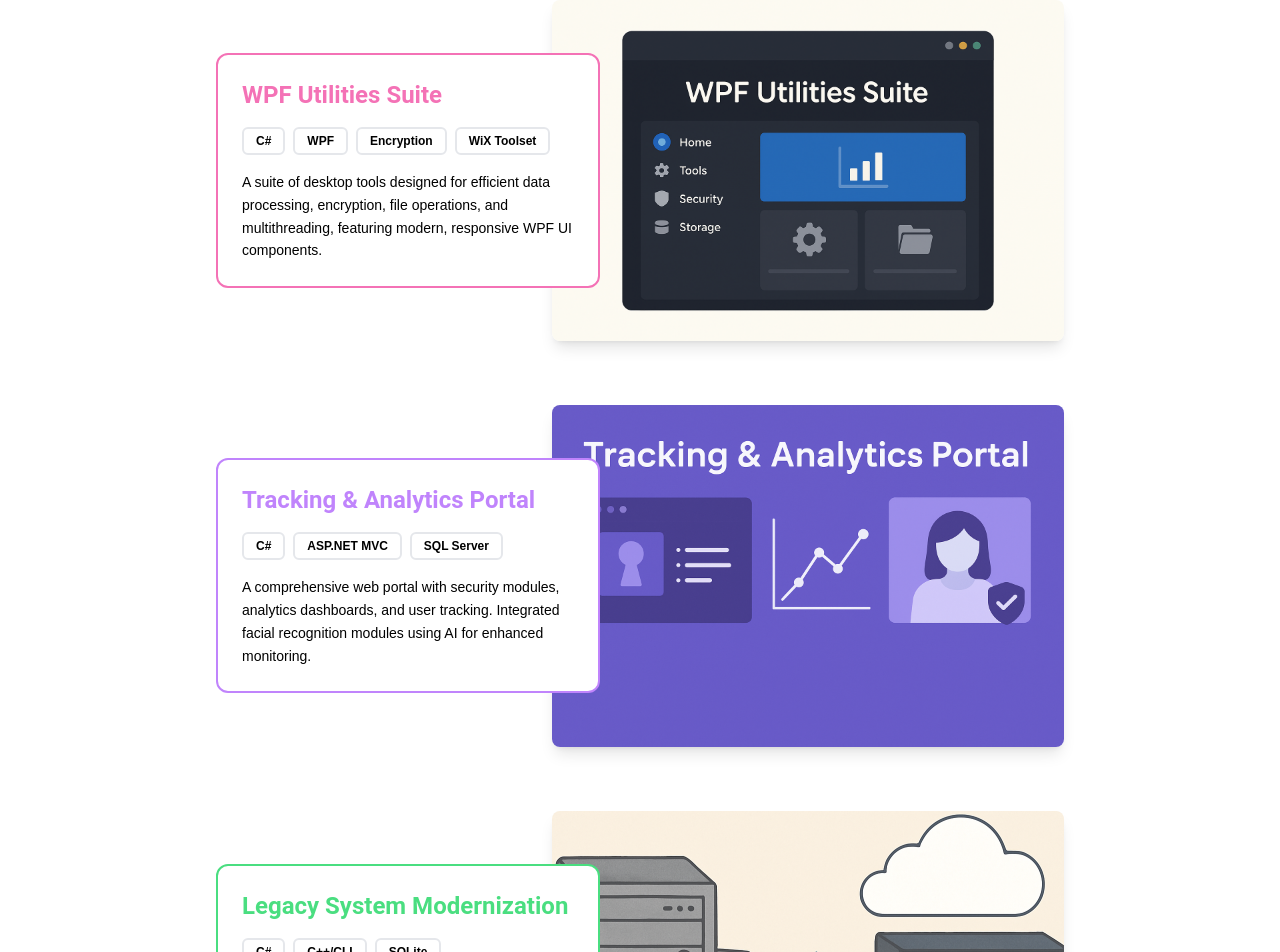
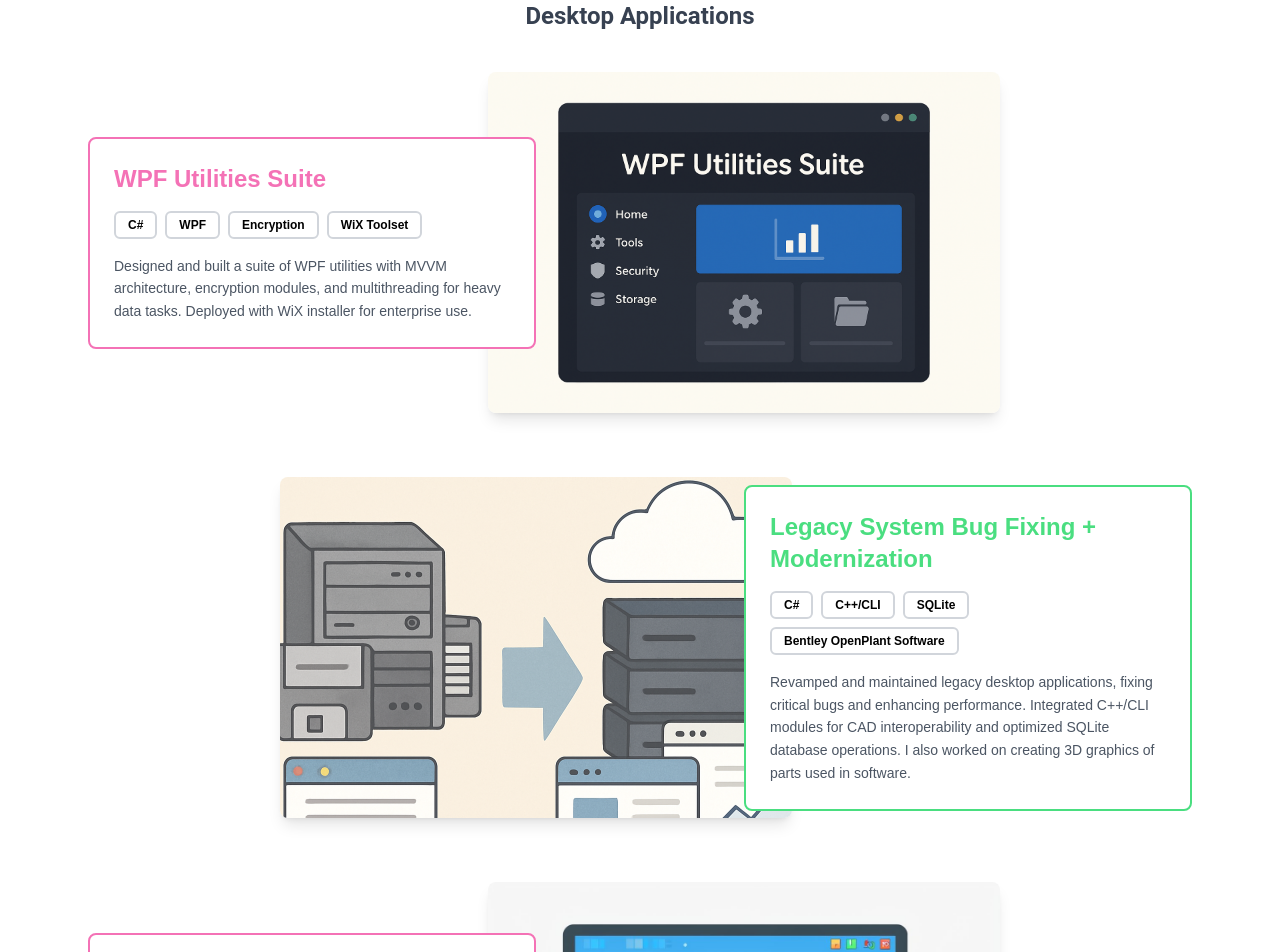
Before and after one commit to fatematahir10/Portfolio, a React (Vite) app: page / in a window 1280 px wide. Shown: the part 1000-1952 px from the top of the page. Built offline with nearby package versions, Linux system fonts and the light colour scheme.

Commit message:
Added projects type, aligned to left and right based on index. added portfolio project

```diff
--- a/src/components/Projects.tsx
+++ b/src/components/Projects.tsx
@@ -1,5 +1,5 @@
-import React, { useRef } from 'react';
-import { FaArrowLeft, FaArrowRight } from 'react-icons/fa';
+import React, { useRef } from "react";
+import { FaArrowLeft, FaArrowRight } from "react-icons/fa";
 import { motion } from "framer-motion";
 
 const textVariants = {
@@ -14,101 +14,120 @@ const imageVariants = {
 
 const projectList = [
     {
-      title: 'WPF Utilities Suite',
-      tech: ['C#', 'WPF', 'Encryption', 'WiX Toolset'],
-      color: 'pink',
-      image: 'wpf.png',
-      text: 'A suite of desktop tools designed for efficient data processing, encryption, file operations, and multithreading, featuring modern, responsive WPF UI components.'
+      category: "Desktop",
+      title: "WPF Utilities Suite",
+      tech: ["C#", "WPF", "Encryption", "WiX Toolset"],
+      color: "pink",
+      image: "wpf.png",
+      text: "Designed and built a suite of WPF utilities with MVVM architecture, encryption modules, and multithreading for heavy data tasks. Deployed with WiX installer for enterprise use."
     },
     {
-      title: 'Tracking & Analytics Portal',
-      tech: ['C#', 'ASP.NET MVC', 'SQL Server'],
-      color: 'purple',
-      image: 'tracking.png',
-      text: 'A comprehensive web portal with security modules, analytics dashboards, and user tracking. Integrated facial recognition modules using AI for enhanced monitoring.'
+      category: "Desktop",
+      title: "Legacy System Bug Fixing + Modernization",
+      tech: ["C#", "C++/CLI", "SQLite", "Bentley OpenPlant Software"],
+      color: "green",
+      image: "legacy.png",
+      text: "Revamped and maintained legacy desktop applications, fixing critical bugs and enhancing performance. Integrated C++/CLI modules for CAD interoperability and optimized SQLite database operations. I also worked on creating 3D graphics of parts used in software."
       },
     {
-      title: 'Legacy System Modernization',
-      tech: ['C#', 'C++/CLI', 'SQLite'],
-      color: 'green',
-      image: 'legacy.png',
-      text: 'Revamped and maintained a massive enterprise legacy system with 100+ interdependent modules. Ensured stability, improved performance, and implemented modernization strategies.'
+      category: "Desktop",
+      title: "Ad Blocking Tool",
+      tech: ["C#", ".NET Framework", "WinForms", "Window Services"],
+      color: "pink",
+      image: "adblocker.png",
+      text: "Developed a multithreaded ad-blocking solution combining a desktop UI with a Windows Service for system-wide filtering and monitoring."
     },
     {
-      title: 'Face Recognition AI',
-      tech: ['Python', 'Dlib', 'TensorFlow', 'MTCNN'],
-      color: 'cyan',
-      image: 'facerecoginition.png',
-      text: 'Developed real-time face detection and recognition modules with high accuracy using deep learning frameworks. Optimized for performance and cross-platform use.'
+      category: "Web",
+      title: "Tracking & Analytics Portal",
+      tech: ["C#", "ASP.NET MVC", "Javascript", "SQL Server"],
+      color: "purple",
+      image: "tracking.png",
+      text: "Engineered a secure ASP.NET MVC portal with authentication, real-time analytics dashboards, and AI-powered face recognition integration."
     },
     {
-      title: 'Ad Blocking Tool',
-      tech: ['C#', '.NET Framework', 'WinForms', 'Window Services'],
-      color: 'pink',
-      image: 'adblocker.png',
-      text: 'Created a multithreaded desktop application and Windows service to block ads system-wide. Includes a setup project, logging mechanisms, and a real-time dashboard.'
+      category:"Desktop",
+      title: "Face Recognition AI",
+      tech: ["Python", "Dlib", "TensorFlow", "MTCNN"],
+      color: "cyan",
+      image: "facerecoginition.png",
+      text: "Developed real-time face detection and recognition modules with deep learning, optimized for cross-platform performance."
     },
-    // {
-    //   title: 'Snap Sort App',
-    //   tech: ['C#', 'WPF', 'SQLite'],
-    //   color: 'purple',
-    //   image: 'snapsort.png',
-    //   text: 'A powerful image sorting desktop application with drag-and-drop features, automatic file categorization, duplicate detection, and a modern MVVM architecture.'
-    // }
+    {
+    category: "Web",
+    title: "Personal Portfolio Website",
+    tech: ["React", "TypeScript", "TailwindCSS", ".NET"],
+    color: "yellow",
+    image: "portfolio.png",
+    text: "A modern, interactive portfolio website built by me using React, TypeScript and TailwindCSS. It showcases my projects, animations, and professional journey with a clean and responsive design."
+    }
   ];
 
+let globalIndex = 0;
 
 const Projects: React.FC = () => {
   return (
     <section
       id="projects"
-      className="max-w-4xl py-24 px-6 mx-auto relative"
+      className="max-w-6xl py-24 px-6 mx-auto relative"
     >
       <h2 className="text-4xl font-bold text-cyan-400 mb-16 text-center">
         Projects
       </h2>
+      {["Desktop", "Web"].map((category) => (
+        <div key={category} className="mb-20">
+          <h3 className="text-2xl font-bold text-gray-700 mb-10 text-center">
+            {category} Applications
+          </h3>
 
           <div className="flex flex-col gap-16">
-        {projectList.map((proj, index) => (
+            {projectList.filter((proj) => proj.category === category).map((proj) => {
+              const isEven = globalIndex % 2 === 0;
+              globalIndex++;
+              return (
               <div
                 key={proj.title}
-            className="flex flex-col md:flex-row items-center relative"
+                className={`flex flex-col md:flex-row items-center relative ${
+                    isEven ? "md:flex-row" : "md:flex-row-reverse"
+                  }`}
               >
                 <motion.div
-              className={`flex-1 max-w-md border-2 border-${proj.color}-400 bg-white p-6 rounded-xl text-left hover:shadow-lg relative z-10 md:-mr-12`}
+                  className={`flex-1 max-w-md border-2 border-${proj.color}-400 bg-white p-6 rounded-lg text-left hover:shadow-lg relative z-10 ${
+                    isEven ? " md:-mr-12" : ""
+                  }`}
                   variants={textVariants}
                   initial="hidden"
                   whileInView="visible"
-              viewport={{ once: true }}
+                  viewport={{ once: false }}
                 >
-              <h3
-                className={`text-2xl font-semibold text-${proj.color}-400`}
-              >
+                  <h4 className={`text-2xl font-semibold text-${proj.color}-400`}>
                     {proj.title}
-              </h3>
+                  </h4>
 
                   <div className="flex flex-wrap gap-2 mb-4 mt-4">
                     {proj.tech.map((tech) => (
                       <span
                         key={tech}
-                    className="border-2 border-black-400 text-xs font-semibold px-3 py-1 rounded-md"
+                        className="border-2 border-gray-300 text-xs font-semibold px-3 py-1 rounded-md"
                       >
                         {tech}
                       </span>
                     ))}
                   </div>
 
-              <p className="text-sm leading-relaxed text-black-200">
+                  <p className="text-sm leading-relaxed text-gray-600">
                     {proj.text}
                   </p>
                 </motion.div>
 
                 <motion.div
-              className="flex max-w-lg relative z-0"
+                  className={`flex max-w-lg relative z-0 ${
+                    isEven ? "" : "md:-mr-12"
+                  }`}
                   variants={imageVariants}
                   initial="hidden"
                   whileInView="visible"
-              viewport={{ once: true }}
+                  viewport={{ once: false }}
                 >
                   <img
                     src={proj.image}
@@ -117,8 +136,11 @@ const Projects: React.FC = () => {
                   />
                 </motion.div>
               </div>
+              )
+            })}
+          </div>
+        </div>
       ))}
-      </div>
     </section>
   );
 };
```
Also changed, not shown: public/portfolio.png (added). Lines whose indentation alone changed are shown as unchanged.
